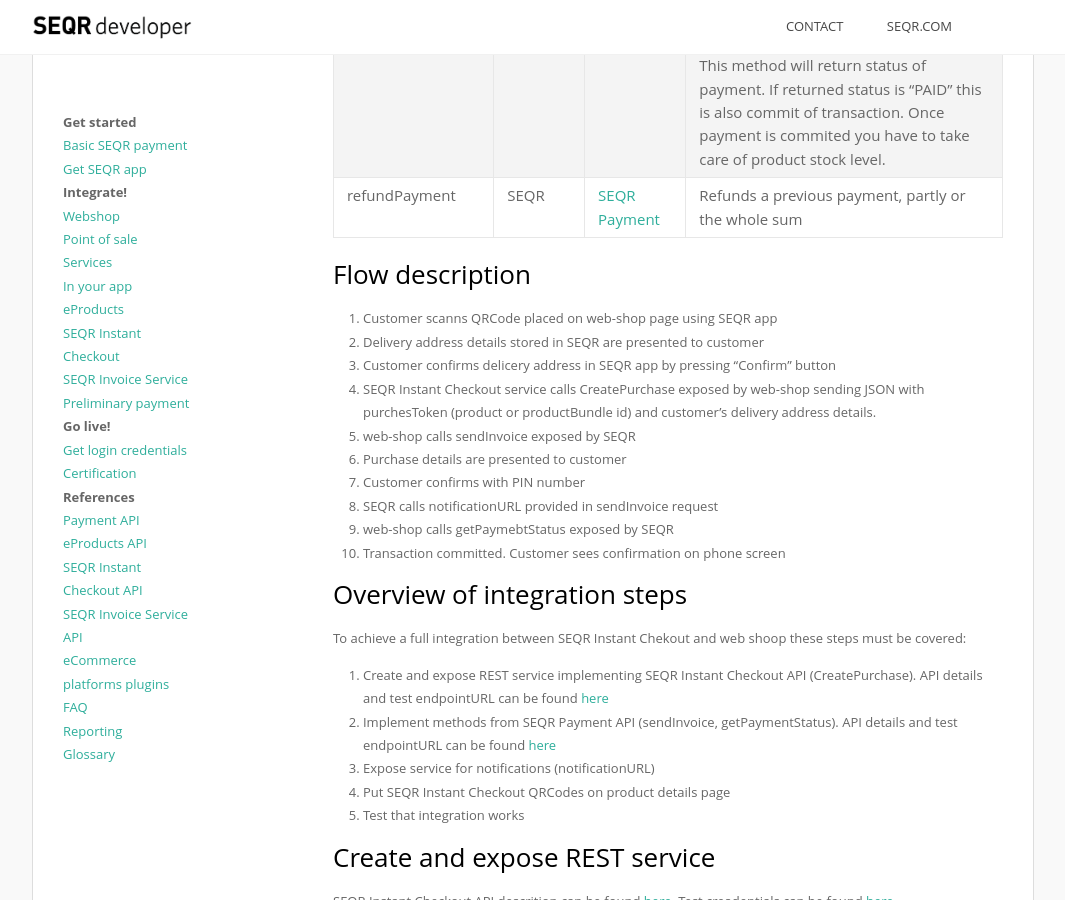
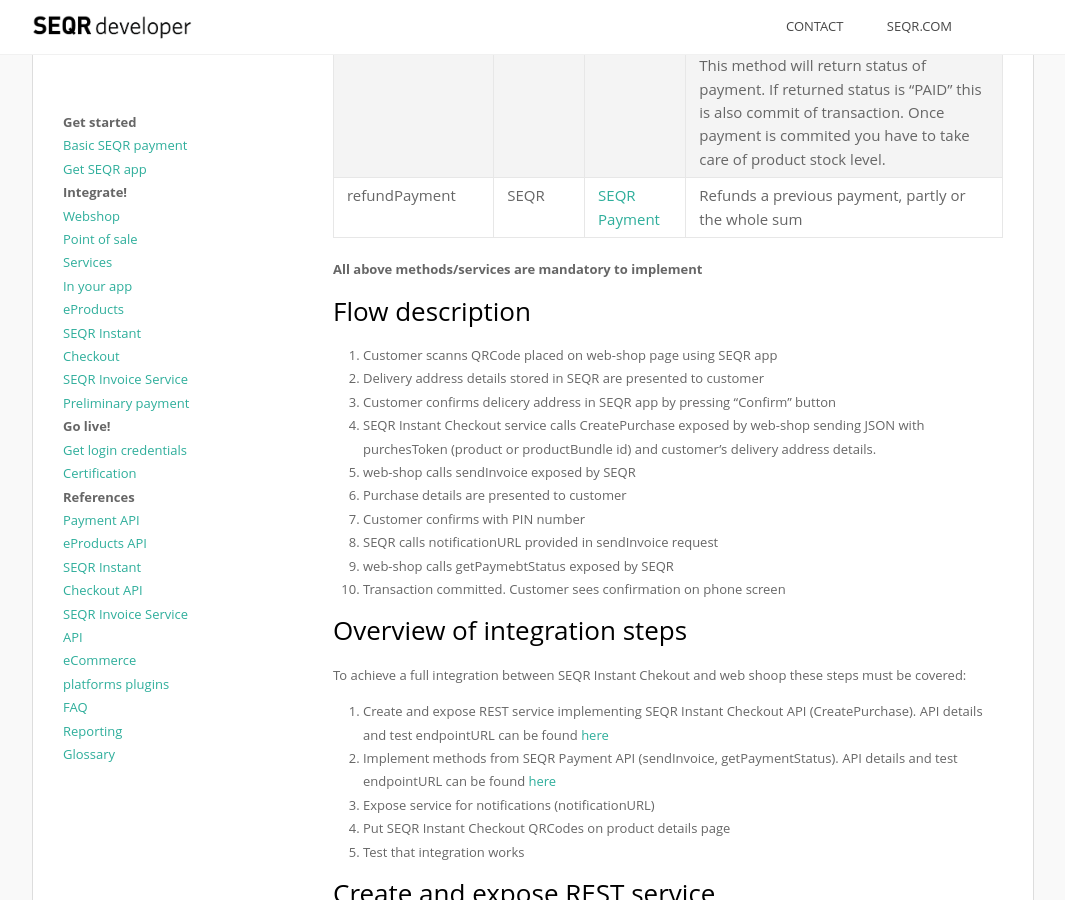
Before and after one commit to SeamlessDistribution/SeamlessDistribution.github.io, a Jekyll site: the page built from merchant/instantcheckout/index.md, in a window 1280 px wide and 900 px high, scrolled down 1765 px. Shown: the whole window, without its empty margins (138-1203 px from the left). Built offline with Jekyll 4.4.1, drawn with Linux system fonts in a browser that asks for light colours.

Commit message:
refundPayment - mandatory
instant checkout page update

```diff
--- a/merchant/instantcheckout/index.md
+++ b/merchant/instantcheckout/index.md
@@ -39,6 +39,8 @@
 | getPaymentStatus | SEQR | [SEQR Payment](/merchant/reference/api.html) | SOAP method called by web-shop after receiving request to <b>notificationURL</b>. This method will return status of payment. If returned status is "PAID" this is also commit of transaction. Once payment is commited you have to take care of product stock level. |
 | refundPayment | SEQR | [SEQR Payment](/merchant/reference/api.html) | Refunds a previous payment, partly or the whole sum |
 |--- | --- | --- | --- |
+
+<b>All above methods/services are mandatory to implement</b>
 
 # Flow description
 
```
